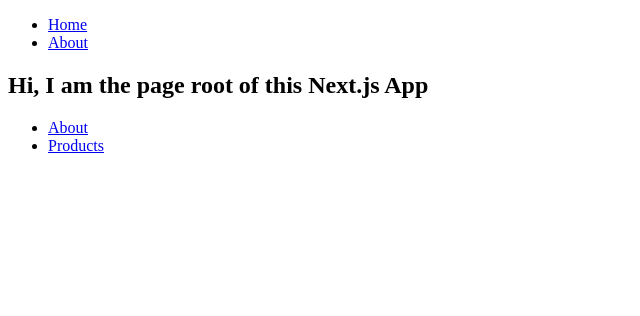
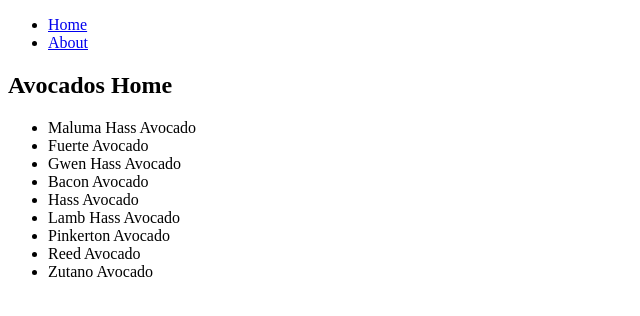
Before and after one commit to irvingvjuarez/next-course, a Next.js app: page / in a window 1280 px wide. Shown: the top 316 px of the page, without its empty margins (0-640 px from the left). Built offline with nearby package versions, Linux system fonts and the light colour scheme.

Commit message:
Using own api in the home page

```diff
--- a/package.json
+++ b/package.json
@@ -25,6 +25,7 @@
     "react-dom": "^18.2.0"
   },
   "devDependencies": {
+    "@types/next": "^9.0.0",
     "@types/node": "^18.11.18",
     "@types/react": "^18.0.27",
     "typescript": "^4.9.4"
--- a/pages/api/avo/[id].ts
+++ b/pages/api/avo/[id].ts
@@ -1,14 +1,15 @@
+import { NextApiRequest, NextApiResponse } from "next"
 import Database from "../../../database/db"
 
 const database = new Database()
 
-export default async function(req, res) {
+export default async function(req: NextApiRequest, res: NextApiResponse) {
 	try {
-		const item = await database.getById(req.query.id)
-		res.status = 200
+		const item = await database.getById(req.query.id as string)
+		res.statusCode = 200
 		res.send(item)
 	} catch(err) {
-		res.status = 404
+		res.statusCode = 404
 		res.send(err.message)
 	}
 }
--- a/pages/api/avo/index.ts
+++ b/pages/api/avo/index.ts
@@ -1,10 +1,11 @@
+import { NextApiRequest, NextApiResponse } from "next"
 import Database from "../../../database/db"
 
 const database = new Database()
 
-export default async function(_req, res) {
+export default async function(_req: NextApiRequest, res: NextApiResponse) {
 	const allItems = await database.getAll()
 
-	res.status = 200
+	res.statusCode = 200
 	res.send(JSON.stringify(allItems))
 }
--- a/pages/index.js
+++ b/pages/index.js
@@ -1,20 +1,37 @@
 import Link from "next/link"
+import { useEffect, useState } from "react"
 
 const App = () => {
+	const [avos, setAvos] = useState([])
+
+	useEffect(() => {
+		const controller = new AbortController()
+
+		fetch("/api/avo", { signal: controller.signal })
+			.then(res => {
+				if (res.ok) return res.json()
+				throw new Error()
+			})
+			.then(data => {
+				setAvos(data)
+			})
+			.catch(err => {
+				// TODO: Handle error
+				console.log(err)
+			})
+
+		return () => controller.abort()
+	}, [])
+
 	return (
 		<div>
-			<h2>Hi, I am the page root of this Next.js App</h2>
+			<h2>Avocados Home</h2>
 			<ul>
-				<li>
-					<Link href="/about">
-						About
-					</Link>
-				</li>
-				<li>
-					<Link href="/product">
-						Products
-					</Link>
-				</li>
+				{avos.map(avo => (
+					<li>
+						{avo.name}
+					</li>
+				))}
 			</ul>
 		</div>
 	)
--- a/tsconfig.json
+++ b/tsconfig.json
@@ -22,7 +22,7 @@
     "next-env.d.ts",
     "**/*.ts",
     "**/*.tsx"
-  ],
+, "pages/index.js"  ],
   "exclude": [
     "node_modules"
   ]
```
Also changed, not shown: 1 other file (tests, documents, lock files or other folders).
